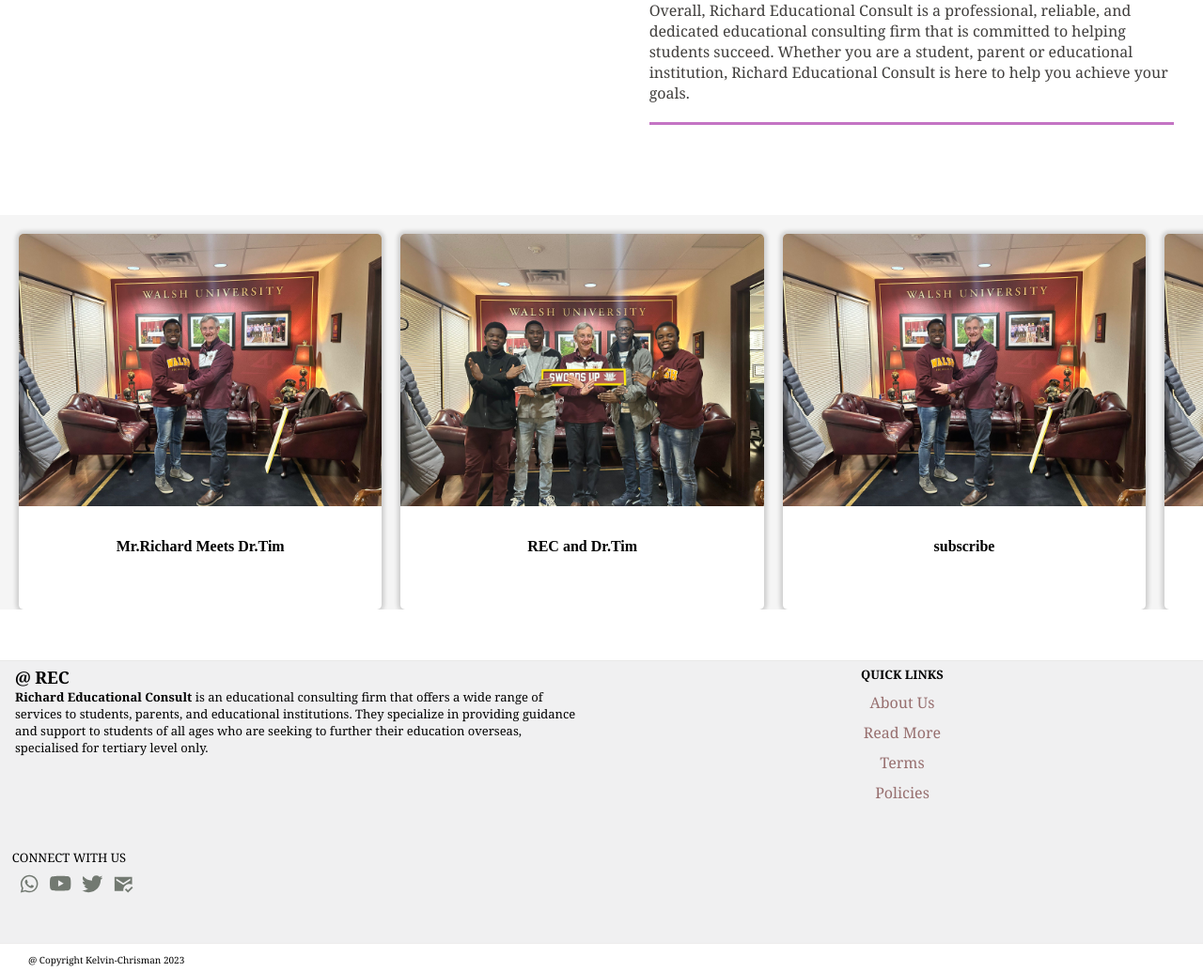
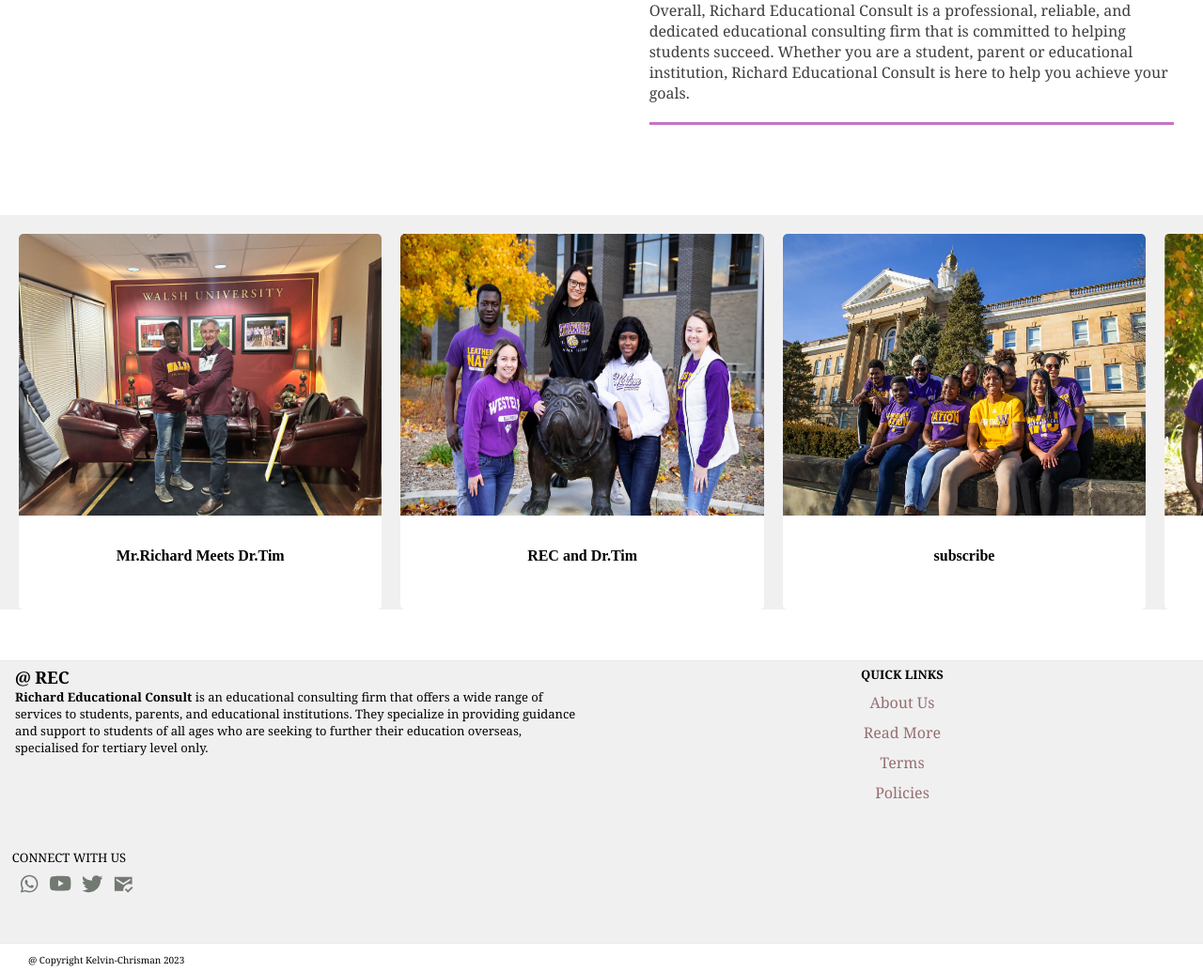
Before and after one commit to chrismankelvin/Simplesite, a PHP site: page / in a window 1280 px wide. Shown: the part 1331-2366 px from the top of the page at 94% size. Run offline with PHP 8.4, Linux system fonts and the light colour scheme.

Commit message:
newPictures

```diff
--- a/header.php
+++ b/header.php
@@ -4,7 +4,7 @@
     <meta charset="UTF-8">
     <meta http-equiv="X-UA-Compatible" content="IE=edge">
     <meta name="viewport" content="width=device-width, initial-scale=1.0">
-    <link rel="stylesheet" href="./inc/style.css">
+    <link rel="stylesheet" href="./inc/style.css?v=1">
     <script src="./inc/main.js"></script>
     <title></title>
 </head>
--- a/inc/style.css
+++ b/inc/style.css
@@ -1,6 +1,8 @@
 * {
    margin: 0;
    padding: 0;
+   /* overflow-y: hidden;
+   overflow-x: hidden; */
 }
 
 .header {
@@ -721,7 +723,7 @@ image cards image cards image cards image cards image cards image cards image ca
 .index_down_cont .cards{
    width: 127%;
    height: inherit;
-   background-color: whitesmoke;
+   background-color: rgb(241, 240, 240);
    display: inline-flex;
 }
 .index_down_cont .cards .card1,
@@ -734,16 +736,35 @@ image cards image cards image cards image cards image cards image cards image ca
    border-radius: 5px;
    margin-left: 20px;
    margin-top: 20px;
+
+}
+.index_down_cont .cards .card1:hover,
+.index_down_cont .cards .card2:hover,
+.index_down_cont .cards .card3:hover,
+.index_down_cont .cards .card4:hover{
    box-shadow: 0px 0px 4.25px 3px  rgba(0, 0, 0, 0.158);
+   transition: 0.3s ease-in-out;
+
 }
 .index_down_cont .cards .card1 img,
 .index_down_cont .cards .card2 img,
 .index_down_cont .cards .card3 img,
 .index_down_cont .cards .card4 img{
    width: 100%;
+   height: 300px;
    border-top-right-radius: 5px;
    border-top-left-radius: 5px;
+
 }
+.index_down_cont .cards .card1 img:hover,
+.index_down_cont .cards .card2 img:hover,
+.index_down_cont .cards .card3 img:hover,
+.index_down_cont .cards .card4 img:hover{
+   transition: 0.3s ease-in-out;
+
+   opacity: 80%;
+}
+
 .index_down_cont .cards .card1 p,
 .index_down_cont .cards .card2 p,
 .index_down_cont .cards .card3 p,
--- a/index.php
+++ b/index.php
@@ -63,7 +63,7 @@ require 'header.php'
                 </div>
                 <div class="card2">
                     <a href="">
-                    <img src="./inc/files/2.jpg">
+                    <img src="./inc/files/1 (5).jpg">
                     </a>
                     <p>
                            REC and  Dr.Tim
@@ -71,7 +71,7 @@ require 'header.php'
                 </div>
                 <div class="card3">
                     <a href="">
-                    <img src="./inc/files/1.jpg">
+                    <img src="./inc/files/1 (4).jpg">
                     </a>
                     <p>
                             subscribe
@@ -79,7 +79,7 @@ require 'header.php'
                 </div>
                 <div class="card4">
                 <a href="">
-                    <img src="./inc/files/1.jpg">
+                    <img src="./inc/files/1 (3).jpg">
                     </a>
                     <p>
                             subscribe
```
Also changed, not shown: inc/files/1 (1).jpg (added), inc/files/1 (2).jpg (added), inc/files/1 (3).jpg (added), inc/files/1 (4).jpg (added), inc/files/1 (5).jpg (added), inc/files/1 (6).jpg (added).
